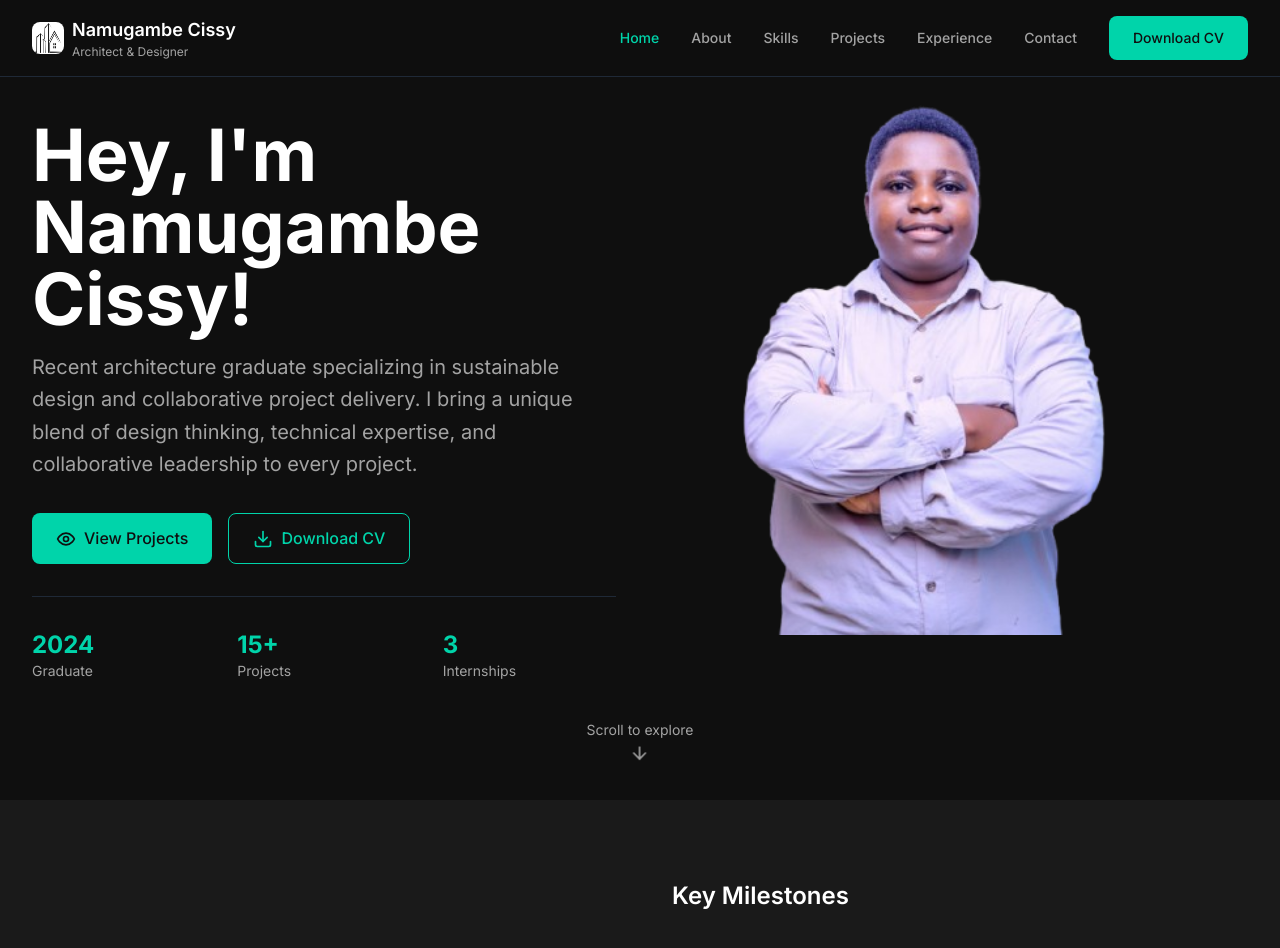
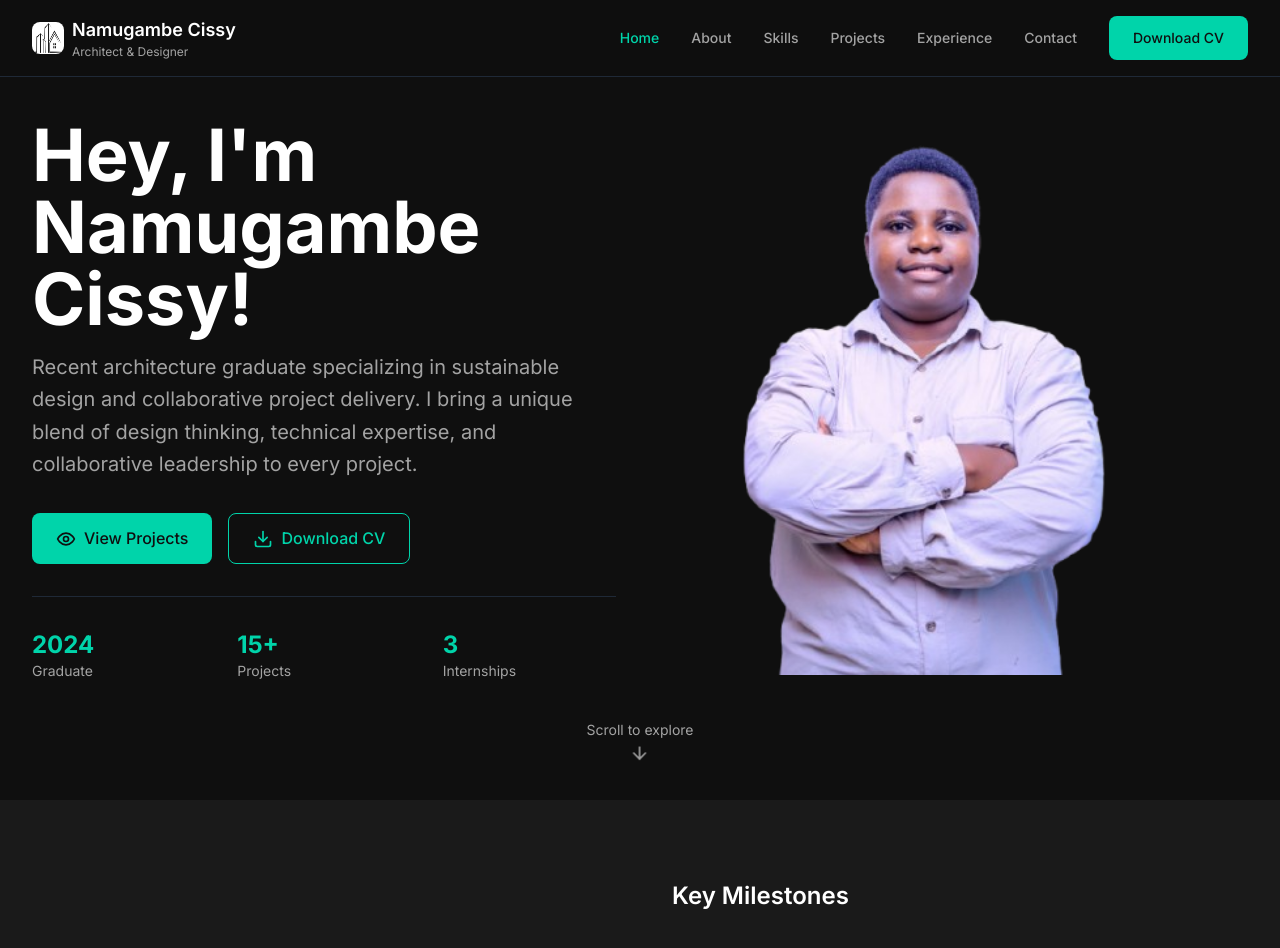
Before and after one commit to ACK-7/CissyPortfolio, a React (Vite) app: page / in a window 1280 px wide. Shown: the top 948 px of the page. Built offline with nearby package versions, Linux system fonts and the light colour scheme; the HTML template or start-up script is replaced by a standard one.

Commit message:
image change

```diff
--- a/src/components/Hero.jsx
+++ b/src/components/Hero.jsx
@@ -63,7 +63,7 @@ const Hero = () => {
           </div>
 
           {/* Visual Element */}
-          <div className="relative hero-visual -mt-20">
+          <div className="relative hero-visual -mt-15">
             <img src="/images/cissy.png" alt="hero image" className="h-[550px]" />
           </div>
         </div>
```
